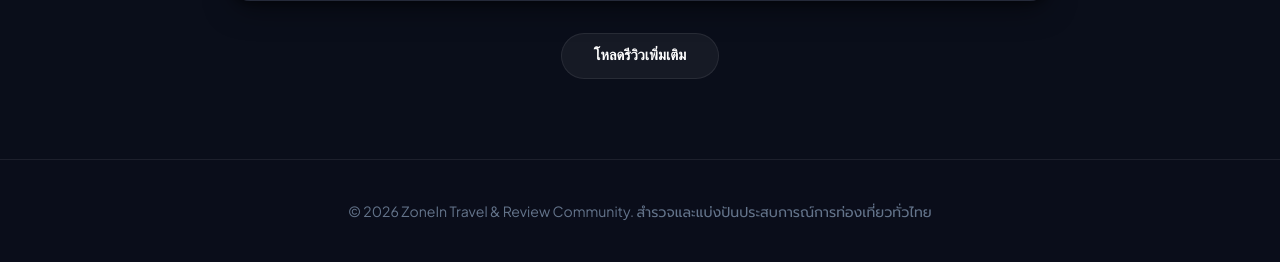
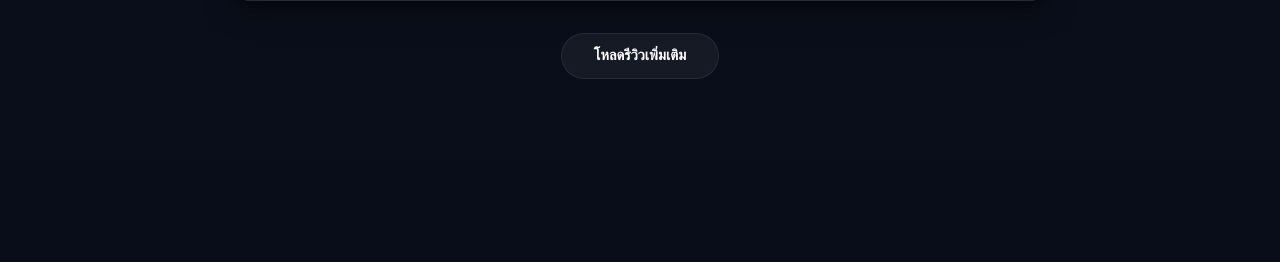
Before and after one commit to Chindarat-Bunta/zonein-demo02, a Django app: page / in a window 1280 px wide. Shown: the part 3453-3715 px from the top of the page. After the commit the page ends 3532 px from the top, so only its background shows below. Run offline with Django 5.2, Linux system fonts and the light colour scheme; data comes from the database, SQL or seed files in the repository.

Commit message:
feat(ui): remove footer text from base template

```diff
--- a/web/templates/web/base.html
+++ b/web/templates/web/base.html
@@ -222,9 +222,6 @@
         <main class="main-wrapper">
             {% block content %}{% endblock %}
         </main>
-        <footer class="footer">
-            <p>© 2026 ZoneIn Travel & Review Community. สำรวจและแบ่งปันประสบการณ์การท่องเที่ยวทั่วไทย</p>
-        </footer>
         <div id="toast" class="toast"></div>
         {% block extra_scripts %}{% endblock %}
     </body>
```
